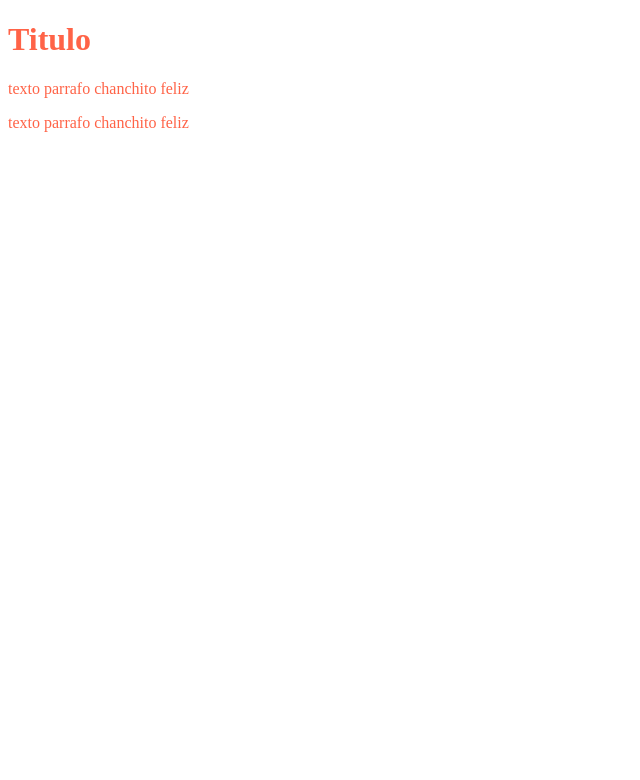
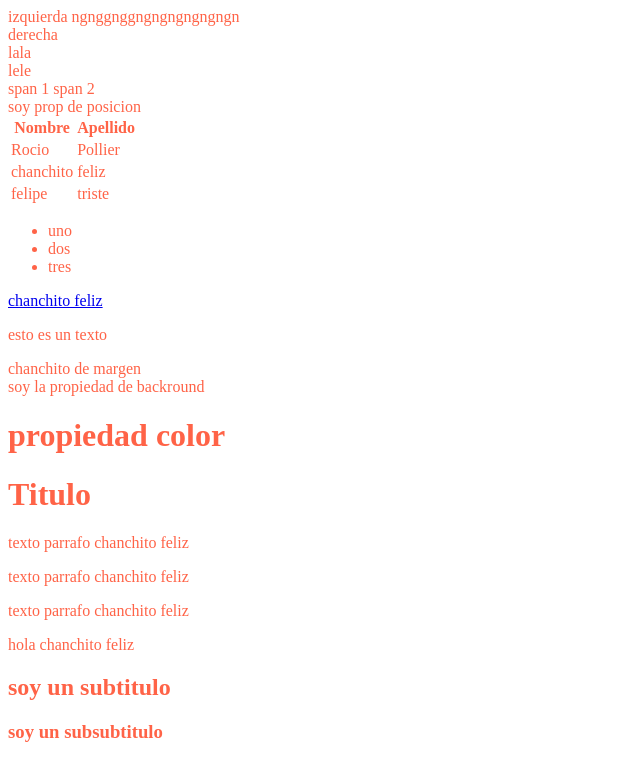
Before and after one commit to rociopollier/Prueba2, a plain HTML site: page index.html in a window 1280 px wide. Shown: the whole page, without its empty margins (0-640 px from the left). Drawn offline with Linux system fonts and the light colour scheme.

Commit message:
Add files via upload

```diff
--- a/index.html
+++ b/index.html
@@ -3,11 +3,58 @@
 <html>
 <head>
   <title>Hello, World!</title>
-  <link rel="stylesheet" href="styles/style.css"
+  <link rel="stylesheet" href="styles/style.css">
+  <link rel="preconnect" href="https://fonts.googleapis.com">
+  <link rel="preconnect" href="https://fonts.gstatic.com" crossorigin>
+  <link href="https://fonts.googleapis.com/css2?family=Roboto:ital,wght@0,100..900;1,100..900&display=swap" rel="stylesheet">
 </head>
 <body>
+  <div class="container">
+    <div class="left">izquierda ngnggnggngngngngngngn</div>
+    <div class="right">derecha </div>
+  </div>
+  <div class="inline">lala</div>
+  <div class="inline">lele</div>
+  <span>span 1</span>
+  <span>span 2</span>
+  <article id="position">soy prop de posicion</article>
+  <table>
+    <tr>
+      <th>Nombre</th>
+      <th>Apellido</th>
+    </tr>
+    <tr>
+      <td>Rocio</td>
+      <td>Pollier</td>
+    </tr>
+    <tr>
+      <td>chanchito</td>
+      <td>feliz</td>
+    </tr>
+    <tr>
+      <td>felipe</td>
+      <td>triste</td>
+    </tr>
+  </table>
+  <ul>
+    <li>uno</li>
+    <li>dos</li>
+    <li>tres</li>
+  </ul>
+  <a href="https://www.google.com.ar">chanchito feliz</a>
+  <p class="text">esto es un texto</p>
+  <div class="margen"> chanchito de margen
+  </div>
+  <article id="fondo">soy la propiedad de backround</article>
+  <h1 class="color">propiedad color</h1>
   <h1 id="titulo">Titulo</h1>
   <p class="texto">texto parrafo chanchito feliz</p>
-  <p class="texto">texto parrafo chanchito feliz</p>
+  <p class="texto especial">texto parrafo chanchito feliz</p>
+  <p class="especial">texto parrafo chanchito feliz</p>
+  <div>
+    <p>hola chanchito feliz</p>
+    <h2>soy un subtitulo</h2>
+    <h3>soy un subsubtitulo</h3>
+  </div>
 </body>
 </html>
```
